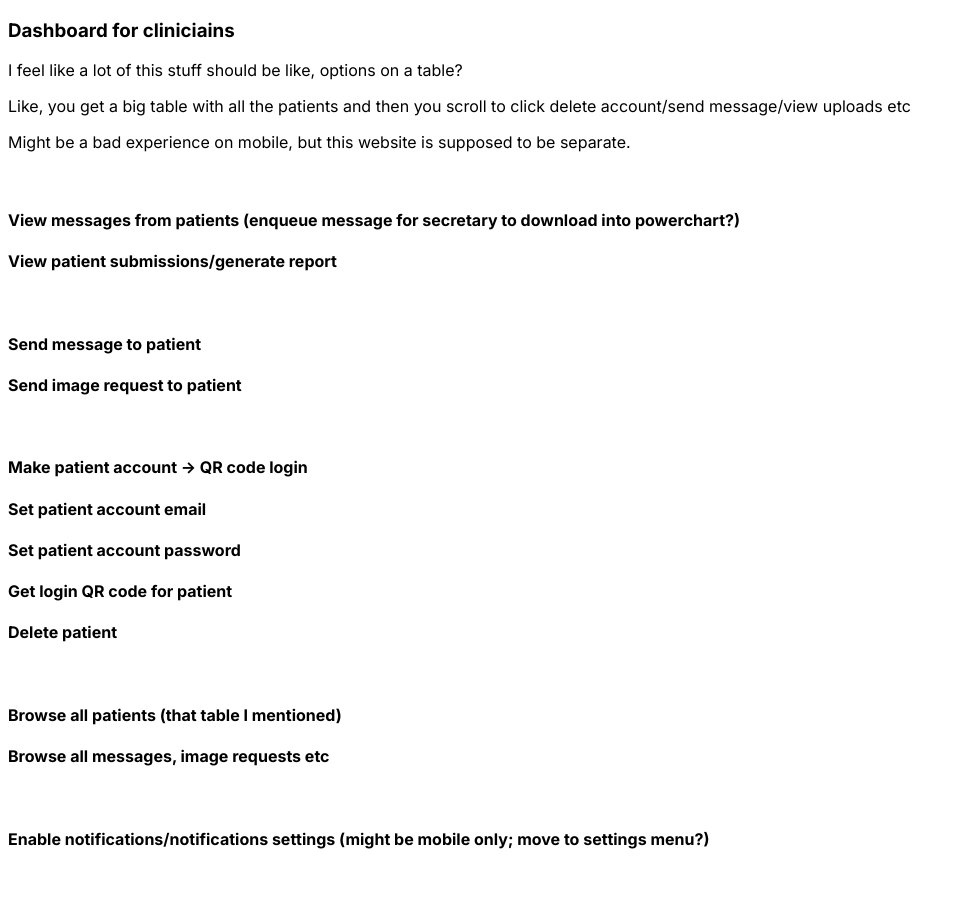
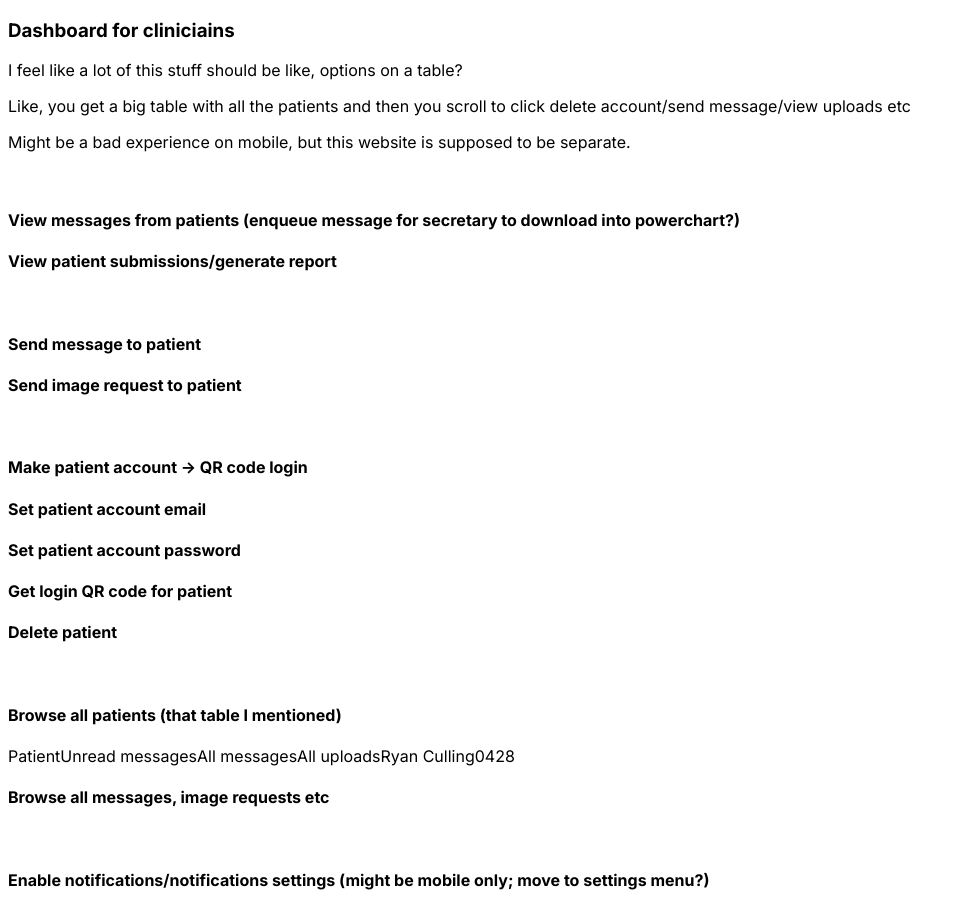
Before and after one commit to mpeschel10/capstone-facial-paralysis, a Next.js app: page /dashboard in a window 1280 px wide. Shown: the whole page, without its empty margins (0-965 px from the left). Before the commit the page ends 870 px from the top, so only its background shows below. Built offline with nearby package versions, Linux system fonts and the light colour scheme.

Commit message:
+ placeholder testE2eViewExistingImage. + login method to test_e2e.mjs + Placeholder PatienTable component.

```diff
--- a/app/dashboard/page.js
+++ b/app/dashboard/page.js
@@ -1,3 +1,5 @@
+import PatientTable from "@/components/patient_table.js";
+
 export default function Dashboard() {
     return (<div>
         <h3>Dashboard for cliniciains</h3>
@@ -22,6 +24,7 @@ export default function Dashboard() {
         <br></br>
 
         <h4>Browse all patients (that table I mentioned)</h4>
+        <PatientTable />
         <h4>Browse all messages, image requests etc</h4>
         <br></br>
 
--- /dev/null
+++ b/components/patient_table.js
@@ -0,0 +1,8 @@
+import "@/styles/table.css";
+
+export default function PatientTable() {
+    return (<div>
+        <span>Patient</span><span>Unread messages</span><span>All messages</span><span>All uploads</span>
+        <span>Ryan Culling</span><span>0</span><span>4</span><span>28</span>
+    </div>);
+}
```
Also changed, not shown: test/test.mjs (+5 -3 lines), test/test_e2e.mjs (+16 -0 lines), styles/table.css (added).
